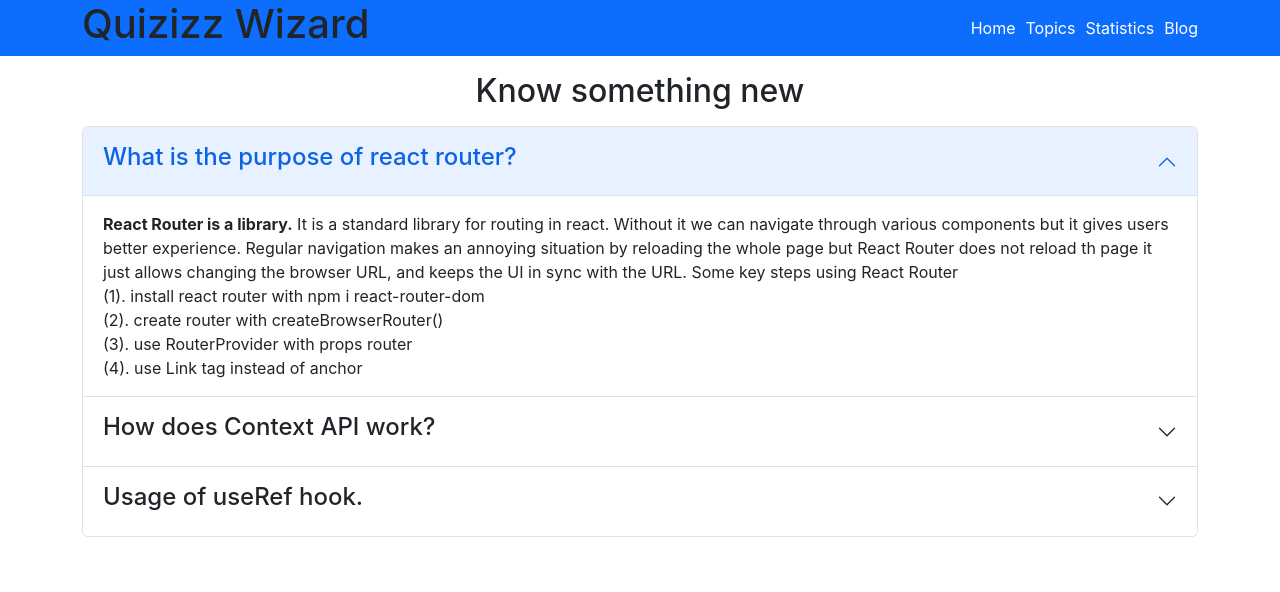
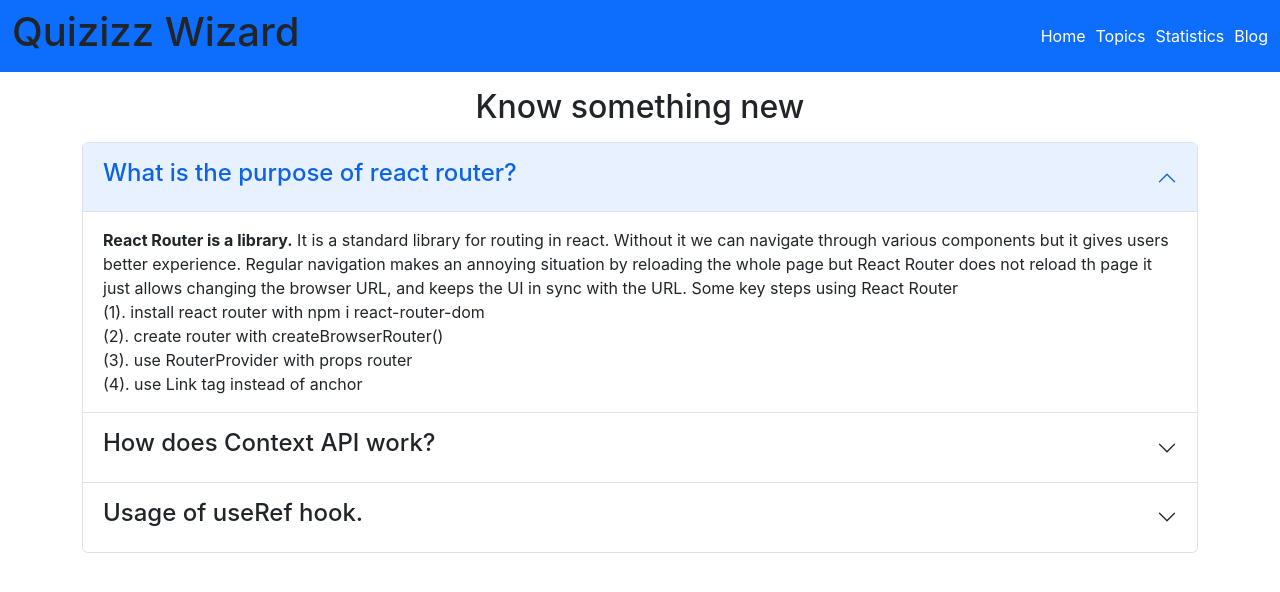
Before and after one commit to mahbubh0ssain/quizizz-wizard, a React (Create React App) app: page /blog in a window 1280 px wide. Shown: the top 592 px of the page. Built offline with nearby package versions, Linux system fonts and the light colour scheme.

Commit message:
fully responsive

```diff
--- a/src/Components/FrontPage/FrontPage.js
+++ b/src/Components/FrontPage/FrontPage.js
@@ -9,7 +9,7 @@ const FrontPage = ({ topic }) => {
 
   return (
     <div>
-      <Card>
+      <Card className="my-md-3 my-sm-3 my-2">
         <Card.Img className="img-fluid p-3" src={logo} />
         <Card.Body>
           <Card.Title>{name}</Card.Title>
--- a/src/Components/Home/Home.js
+++ b/src/Components/Home/Home.js
@@ -23,7 +23,7 @@ const Home = () => {
         </div>
       </div>
 
-      <div className="row row-cols-lg-4 row-cols-md-2 row-cols-sm-1">
+      <div className="row row-cols-lg-4 row-cols-md-2 row-cols-sm-1 ">
         {topics.data.map((topic) => (
           <FrontPage key={topic.id} topic={topic}></FrontPage>
         ))}
--- a/src/Components/NavBar/NavBar.js
+++ b/src/Components/NavBar/NavBar.js
@@ -3,16 +3,35 @@ import { Link } from "react-router-dom";
 import "./NavBar.css";
 const NavBar = () => {
   return (
-    <nav className=" bg-primary">
-      <div className="d-flex  justify-content-between align-items-center container">
-        <div>
-          <h1 className="text-bold">Quizizz Wizard</h1>
-        </div>
-        <div className="links">
-          <Link to="/">Home</Link>
-          <Link to="topic">Topics</Link>
-          <Link to="statistics">Statistics</Link>
-          <Link to="blog">Blog</Link>
+    <nav className="navbar navbar-expand-lg bg-primary">
+      <div className="container-fluid">
+        <h1 className="text-bold">Quizizz Wizard</h1>
+        <button
+          className="navbar-toggler"
+          type="button"
+          data-bs-toggle="collapse"
+          data-bs-target="#navbarNav"
+          aria-controls="navbarNav"
+          aria-expanded="false"
+          aria-label="Toggle navigation"
+        >
+          <span className="navbar-toggler-icon"></span>
+        </button>
+        <div className="collapse navbar-collapse " id="navbarNav">
+          <ul className="navbar-nav links ms-auto">
+            <li className="nav-item">
+              <Link to="/">Home</Link>
+            </li>
+            <li className="nav-item">
+              <Link to="topic">Topics</Link>
+            </li>
+            <li className="nav-item">
+              <Link to="statistics">Statistics</Link>
+            </li>
+            <li className="nav-item">
+              <Link to="blog">Blog</Link>
+            </li>
+          </ul>
         </div>
       </div>
     </nav>
--- a/src/Components/Option/Option.js
+++ b/src/Components/Option/Option.js
@@ -1,24 +1,25 @@
-import React from "react";
+import React, { useState } from "react";
 import "./Option.css";
 import { ToastContainer, toast } from "react-toastify";
 import "react-toastify/dist/ReactToastify.css";
 
 const Option = ({ option, rightWrongFunc, answer }) => {
-  const notify = () => toast(answer);
-
+  const notify = (answer) => toast(answer);
+  const [disable, setDisable] = useState(false);
   return (
     <div>
-      <div
+      <button
         onClick={() => {
-          notify();
           rightWrongFunc(option);
+          notify(answer);
+          setDisable(true);
         }}
-        className="opt border rounded-3 m-1 p-2"
+        disabled={disable}
+        className="opt text-start border rounded-3 m-1 p-2"
       >
         <ToastContainer />
-
         {option}
-      </div>
+      </button>
     </div>
   );
 };
--- a/src/Components/Topic/Topic.js
+++ b/src/Components/Topic/Topic.js
@@ -17,11 +17,11 @@ const Topic = ({
   const [answer, setAnswer] = useState();
   const rightWrongFunc = (option) => {
     if (option === correctAnswer) {
+      setAnswer("YAY! Your answer is right.");
       setRightCount(rightCount + 1);
-      setAnswer("YAY! Your answer is right.");
     } else {
+      setAnswer("Oops! Your answer is wrong.");
       setWrongCount(wrongCount + 1);
-      setAnswer("Oops! Your answer is wrong.");
     }
   };
   return (
```
